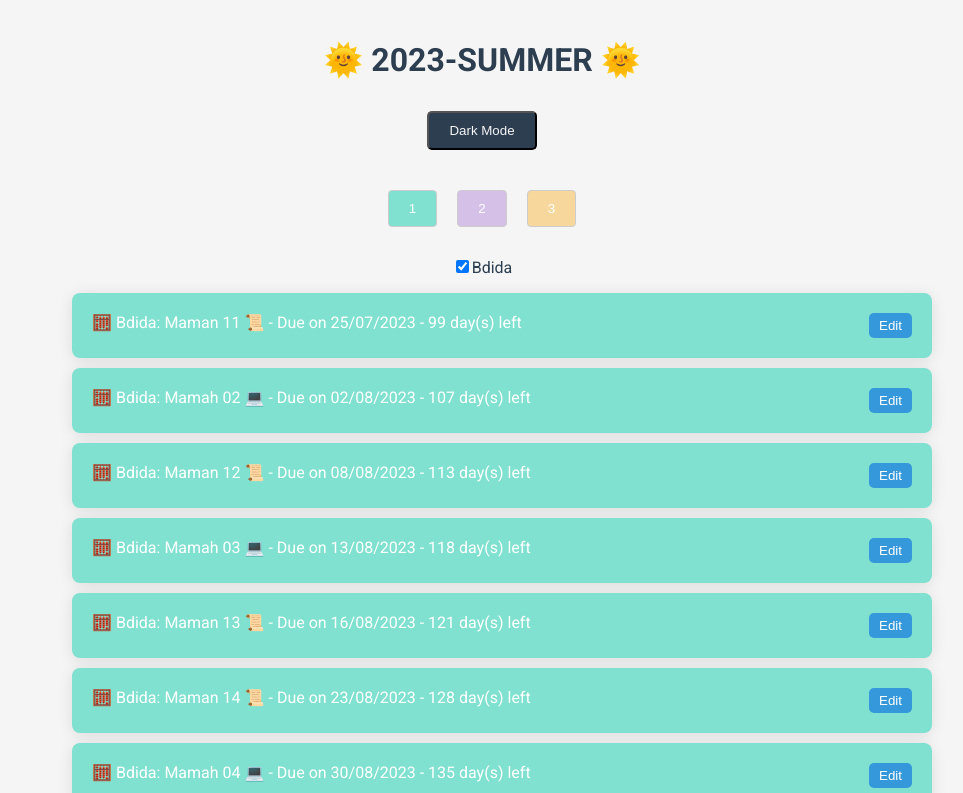
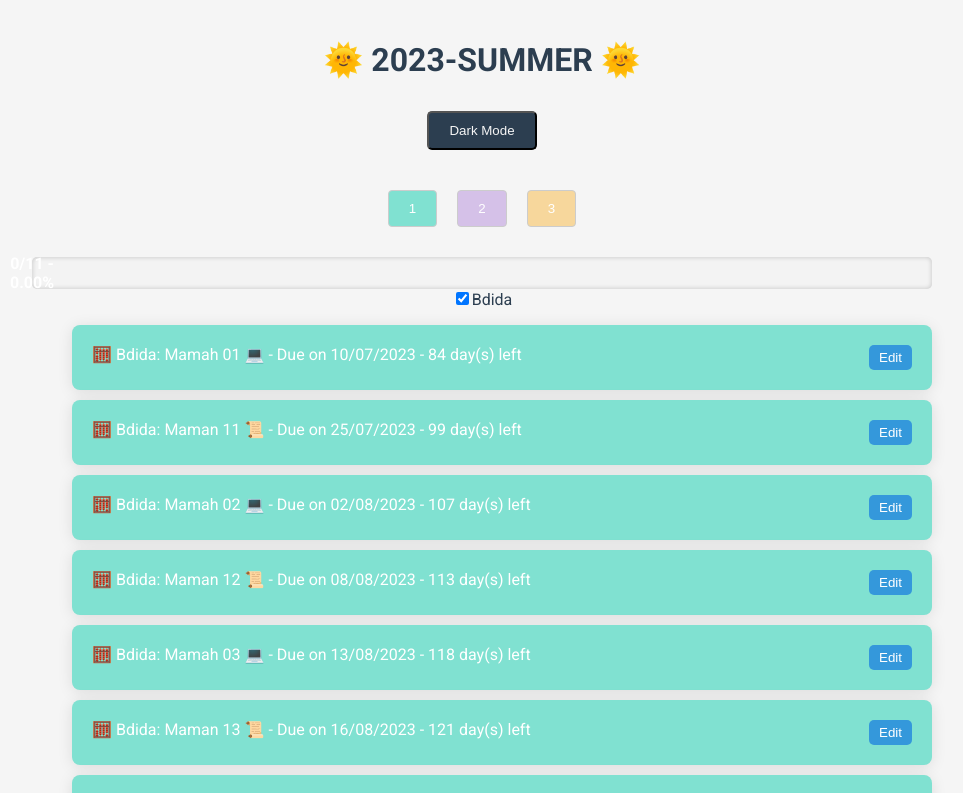
Before and after one commit to AdirBuskila/Open-Uni-Tasks, a React (Create React App) app: page / in a window 1280 px wide. Shown: the top 793 px of the page, without its empty margins (158-1121 px from the left). Built offline with nearby package versions, Linux system fonts and the light colour scheme.

Commit message:
progress-bar

```diff
--- a/src/App.css
+++ b/src/App.css
@@ -166,3 +166,27 @@ p {
     box-sizing: border-box; /* This will include padding and border in the element's total width and height */
   }
 }
+.progress {
+  width: 100%;
+  height: 32px;
+  background-color: #f3f3f3;
+  border-radius: 5px;
+  box-shadow: inset 0 0 5px rgba(0, 0, 0, 0.2);
+}
+
+.progress-bar {
+  height: 100%;
+  background-color: #8bc34a;
+  transition: width 0.3s ease-in-out;
+  border-radius: 5px;
+  display: flex;
+  align-items: center;
+  justify-content: center;
+  color: #fff;
+  font-weight: bold;
+}
+
+.progress-text {
+  color: white;
+  font-weight: bold;
+}
--- a/src/App.js
+++ b/src/App.js
@@ -1,5 +1,5 @@
 import React, { useState, useEffect } from 'react';
-import { assignmentData } from './utils';
+import { assignmentData, getPastDueAssignments, getCompletedAssignments } from './utils';
 import './App.css';
 import { Assignment } from './Assignment';
 import { PaletteChooser } from './PaletteChooser';
@@ -7,6 +7,8 @@ import { CourseFilter } from './CourseFilter';
 import useAssignments from './useAssignments';
 import { EditAssignmentForm } from './EditAssignmentForm';
 import DarkModeToggle from './DarkModeToggle';
+import { Progress } from './Progress';
+import { AssignmentForm } from './AssignmentForm';
 
 function App() {
   const [theme, setTheme] = useState(localStorage.getItem('theme') || 'light');
@@ -48,7 +50,7 @@ function App() {
     setSelectedCourseIndex(index); // set selected course index when palette index changes
   };
 
-  // App.js
+  // Handle //
   const handleUpdate = (id, dueDate) => {
     const updatedAssignments = assignments.map((assignment) => (assignment.id === id ? { ...assignment, dueDate } : assignment));
 
@@ -76,6 +78,12 @@ function App() {
     }
   };
 
+  const handleNewAssignment = (newAssignment) => {
+    const updatedAssignments = [...assignments, newAssignment];
+    setAssignments(updatedAssignments);
+    localStorage.setItem('assignments', JSON.stringify(updatedAssignments));
+  };
+
   const toggleTheme = () => {
     const newTheme = theme === 'light' ? 'dark' : 'light';
     setTheme(newTheme);
@@ -89,6 +97,8 @@ function App() {
       </h1>
       <DarkModeToggle theme={theme} toggleTheme={toggleTheme} />
       <PaletteChooser changePaletteIndex={changePaletteIndex} colors={allColors} />
+      <Progress totalAssignments={assignmentData[0].assignments.length} completedAssignments={getPastDueAssignments(assignments) + getCompletedAssignments(assignments)} />
+      {/* <AssignmentForm handleNewAssignment={handleNewAssignment} /> */}
       <CourseFilter handleCourseFilter={handleCourseFilter} selectedCourses={selectedCourses} />
       <ul>
         {assignments
--- /dev/null
+++ b/src/AssignmentForm.js
@@ -0,0 +1,29 @@
+import React, { useState } from 'react';
+
+export const AssignmentForm = ({ handleNewAssignment }) => {
+  const [assignmentName, setAssignmentName] = useState('');
+  const [assignmentDate, setAssignmentDate] = useState('');
+  const [isFormVisible, setFormVisible] = useState(false);
+
+  const handleFormSubmit = (event) => {
+    event.preventDefault();
+    handleNewAssignment({ name: assignmentName, date: assignmentDate });
+    setAssignmentName('');
+    setAssignmentDate('');
+    setFormVisible(false);
+  };
+
+  return (
+    <>
+      <button onClick={() => setFormVisible(!isFormVisible)}>{isFormVisible ? 'Close Form' : 'Add Assignment'}</button>
+
+      {isFormVisible && (
+        <form onSubmit={handleFormSubmit} className='edit-form'>
+          <input type='text' value={assignmentName} onChange={(e) => setAssignmentName(e.target.value)} placeholder='Assignment name' required />
+          <input type='date' value={assignmentDate} onChange={(e) => setAssignmentDate(e.target.value)} required />
+          <input type='submit' value='Add assignment' />
+        </form>
+      )}
+    </>
+  );
+};
--- /dev/null
+++ b/src/Progress.js
@@ -0,0 +1,18 @@
+import PropTypes from 'prop-types';
+
+export const Progress = ({ totalAssignments, completedAssignments }) => {
+  const progressPercentage = (completedAssignments / totalAssignments) * 100;
+
+  return (
+    <div className='progress'>
+      <div className='progress-bar' style={{ width: `${progressPercentage}%` }}>
+        {completedAssignments}/{totalAssignments} - {progressPercentage.toFixed(2)}%
+      </div>
+    </div>
+  );
+};
+
+Progress.propTypes = {
+  totalAssignments: PropTypes.number.isRequired,
+  completedAssignments: PropTypes.number.isRequired,
+};
--- a/src/utils.js
+++ b/src/utils.js
@@ -3,6 +3,7 @@ export const assignmentData = [
     course: 'Bdida',
     courseIcon: '🧮',
     assignments: [
+      { id: 'bdida-0', name: 'Mamah 01', dueDate: '2023-07-10' },
       { id: 'bdida-1', name: 'Maman 11', dueDate: '2023-07-25' },
       { id: 'bdida-2', name: 'Mamah 02', dueDate: '2023-08-02' },
       { id: 'bdida-3', name: 'Maman 12', dueDate: '2023-08-08' },
@@ -11,7 +12,7 @@ export const assignmentData = [
       { id: 'bdida-6', name: 'Maman 14', dueDate: '2023-08-23' },
       { id: 'bdida-7', name: 'Mamah 04', dueDate: '2023-08-30' },
       { id: 'bdida-8', name: 'Maman 15', dueDate: '2023-09-05' },
-      { id: 'bdida-9', name: 'Mamah 02', dueDate: '2023-09-11' },
+      { id: 'bdida-9', name: 'Mamah 05', dueDate: '2023-09-11' },
       { id: 'bdida-10', name: 'Maman 16', dueDate: '2023-09-15' },
     ],
     colors: ['#80E1D1', '#D5C1E8', '#F7D79C'],
@@ -41,3 +42,12 @@ export const daysUntil = (dueDate) => {
     };
   }
 };
+
+export const getPastDueAssignments = (assignments) => {
+  const now = new Date();
+  return assignments.filter((assignment) => new Date(assignment.dueDate) < now).length;
+};
+
+export const getCompletedAssignments = (assignments) => {
+  return assignments.filter((assignment) => assignment.isCompleted).length;
+};
```
